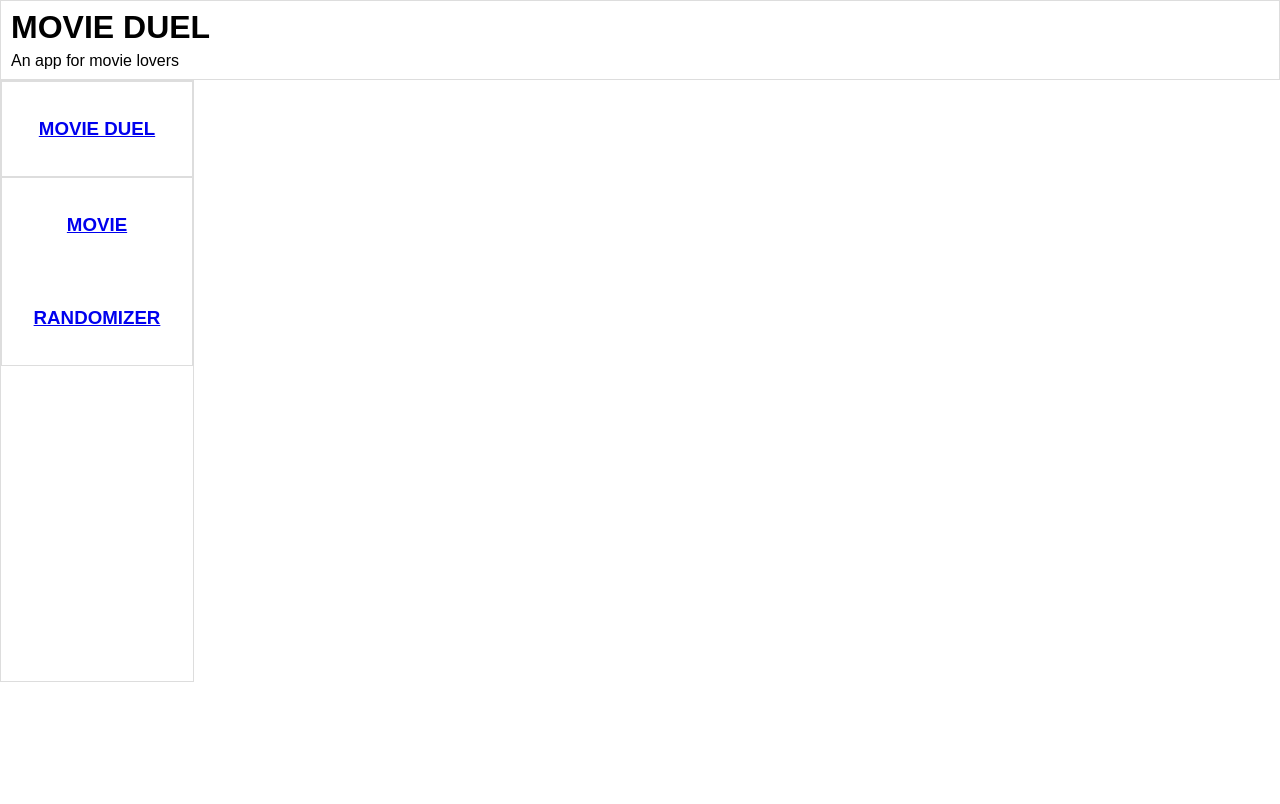
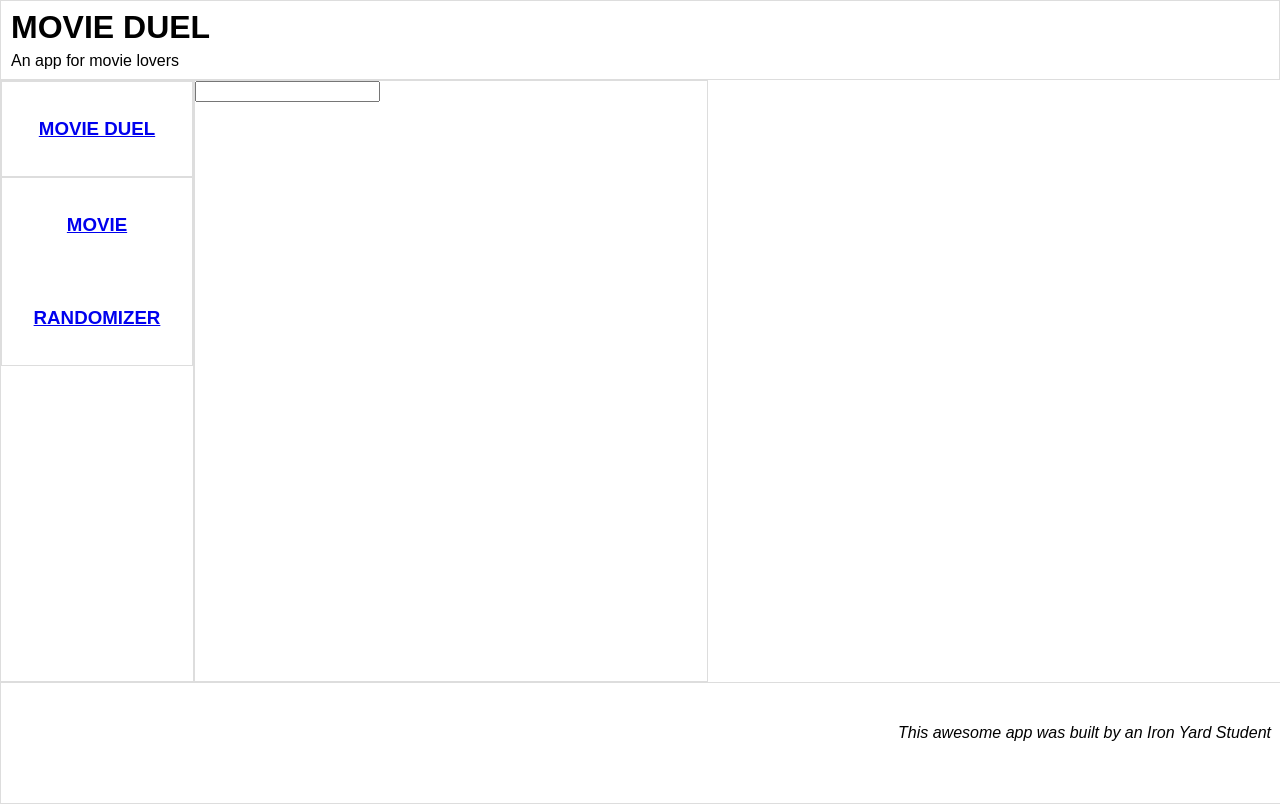
Before and after one commit to MonicaHoward/tiy-final-project, a React (Create React App) app: page / in a window 1280 px wide. Built offline with nearby package versions, Linux system fonts and the light colour scheme.

Commit message:
footer is done started on duel query sections

```diff
--- a/src/App.css
+++ b/src/App.css
@@ -23,6 +23,7 @@
   to { transform: rotate(360deg); }
 }
 /*MY CUSTOM CSS*/
+/*HEADER STUFF GOES RIGHT HERE*/
 header {
   border: 1px solid #DDDDDD;
   line-height: 1;
@@ -30,9 +31,10 @@ header {
 header h1, p {
   margin: 10px;
 }
-
+/*SIDEBAR STUFF GOES RIGHT HERE*/
 .side-bar {
   border: 1px solid #DDDDDD;
+  float: left;
   height: 600px;
   width: 15%;
 }
@@ -44,6 +46,25 @@ header h1, p {
 }
 .side-bar h3:hover {
   border: 5px solid #DDDDDD;
-
+}
+/*SHARED DUEL QUERY STUFF GOES RIGHT HERE*/
+.duel-query {
+  border: 1px solid #DDDDDD;
+  float: left;
+  height: 600px;
+  width: 40%;
+}
+.main-content {
 
 }
+
+/*FOOTER STUFF HERE*/
+footer {
+  border: 1px solid #DDDDDD;
+  clear: both;
+  height: 120px;
+  font-style: italic;
+  line-height: 5;
+  width: 100%;
+  text-align: right;
+}
--- a/src/App.js
+++ b/src/App.js
@@ -2,6 +2,8 @@ import React, { Component } from 'react';
 // COMPONENTS
 import Header from './Header.js';
 import Sidebar from './Sidebar.js';
+import LeftQuery from './LeftQuery.js'
+import Footer from './Footer.js';
 
 // EXTRAS
 import './App.css';
@@ -12,6 +14,8 @@ class App extends Component {
       <div>
         <Header/>
         <Sidebar />
+        <LeftQuery />
+        <Footer />
       </div>
     );
   }
--- /dev/null
+++ b/src/Footer.js
@@ -0,0 +1,14 @@
+import React from 'react';
+
+class Footer extends React.Component {
+
+  render() {
+    return (
+      <footer>
+        <p>This awesome app was built by an Iron Yard Student</p>
+      </footer>
+    );
+  }
+}
+
+module.exports = Footer;
--- /dev/null
+++ b/src/LeftQuery.js
@@ -0,0 +1,15 @@
+import React from 'react';
+
+class LeftQuery extends React.Component {
+
+  render() {
+    return (
+      <section className="duel-query">
+        <div className="main-content">
+          <input type="text" className="search-query"/>
+        </div>
+      </section>
+    );
+  }
+}
+ module.exports = LeftQuery;
```
